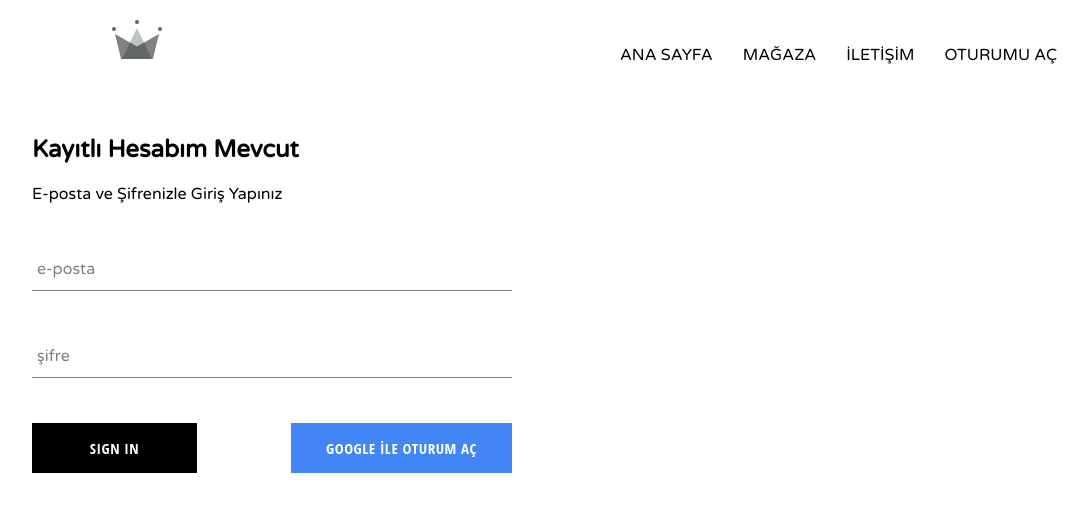
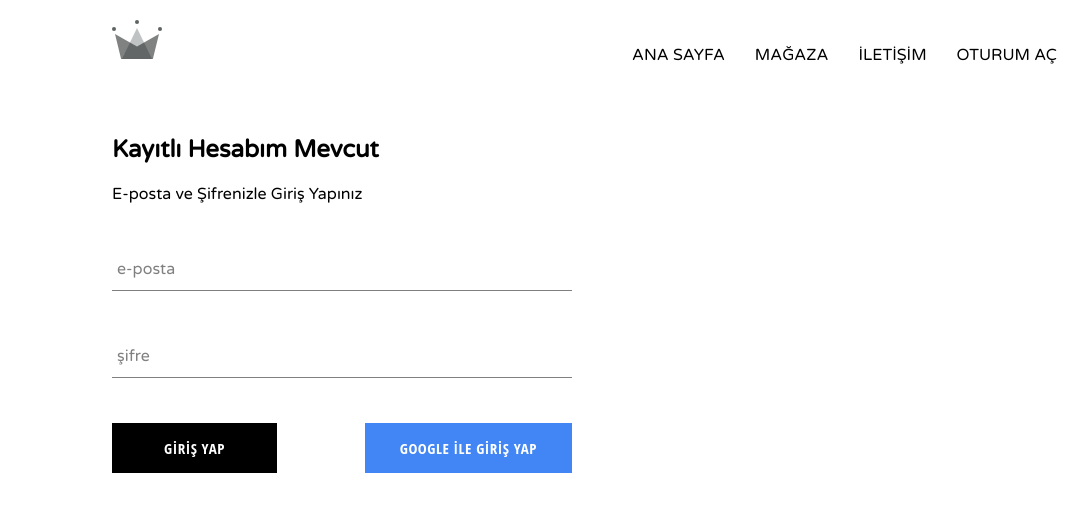
Before and after one commit to khazarguluzade/ecommerce-plat, a React (Create React App) app: page /signin in a window 1280 px wide. Shown: the top 512 px of the page, without its empty margins (48-1133 px from the left). Built offline with nearby package versions, Linux system fonts and the light colour scheme; no server answers; a web font is replaced by a local one.

Commit message:
Some little syntax fixing

```diff
--- a/src/components/header/header.component.js
+++ b/src/components/header/header.component.js
@@ -23,7 +23,7 @@ const Header = ({ currentUser }) => (
         </div>
       ) : (
         <Link className="option" to="/signin">
-          OTURUMU AÇ
+          OTURUM AÇ
         </Link>
       )}
     </div>
--- a/src/components/sign-in/sign-in.component.js
+++ b/src/components/sign-in/sign-in.component.js
@@ -52,9 +52,9 @@ class SignIn extends React.Component {
             required
           />
           <div className="buttons">
-            <CustomButton type="submit"> Sign in </CustomButton>
+            <CustomButton type="submit"> GİRİŞ YAP </CustomButton>
             <CustomButton onClick={signInWithGoogle} isGoogleSignIn>
-              GOOGLE İLE OTURUM AÇ
+              GOOGLE İLE GİRİŞ YAP
             </CustomButton>
           </div>
         </form>
--- a/src/components/sign-in/sign-in.styles.scss
+++ b/src/components/sign-in/sign-in.styles.scss
@@ -1,7 +1,8 @@
 .sign-in {
-  width: 480px;
+  width: 540px;
   display: flex;
   flex-direction: column;
+  padding-left: 80px;
 
   .title {
     margin: 10px 0;
```
